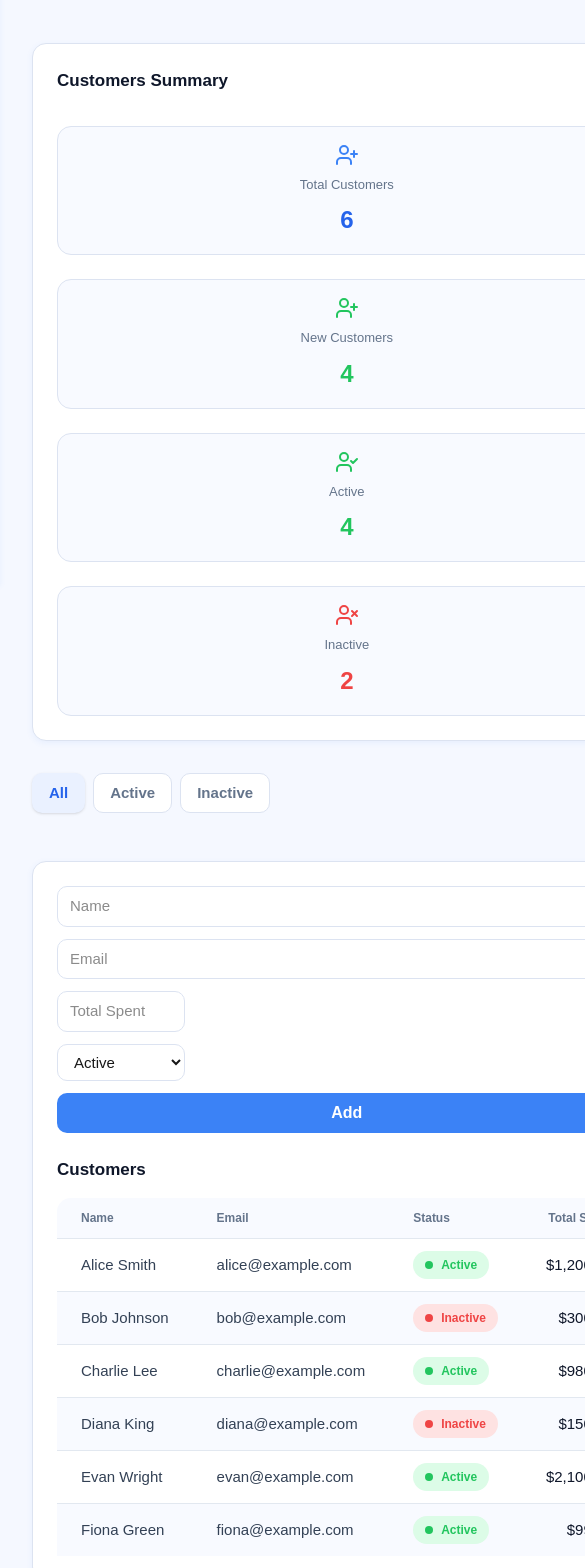
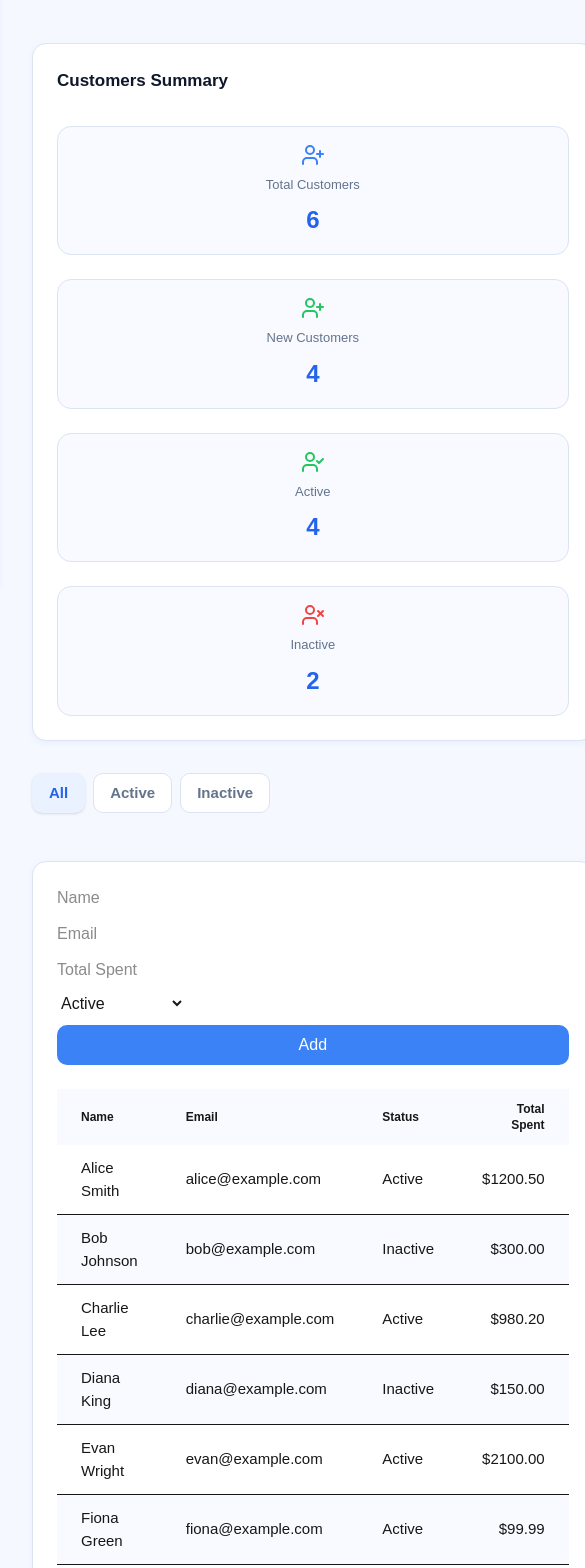
Before and after one commit to Yunex-x/dashboard, a Next.js app: page /customers in a window 390 px wide. Shown: the part 260-1828 px from the top of the page, 585 px wide, since content can reach past the window. Built offline with nearby package versions, Linux system fonts and the light colour scheme.

Commit message:
git add .env.local git commit -m "Add .env.local with API URL" git push

```diff
--- a/app/components/customers/CustomersSummary.tsx
+++ b/app/components/customers/CustomersSummary.tsx
@@ -1,50 +1,59 @@
+"use client";
+
+import { useEffect, useState } from "react";
 import { UserPlus, UserCheck, UserX } from "lucide-react";
+import { getCustomers, Customer } from "@/app/services/customers";
 
-// Mocked customers data
-const customers = [
-    { name: "Alice Smith", joined: "2026-01-10", active: true },
-    { name: "Bob Johnson", joined: "2026-01-15", active: false },
-    { name: "Charlie Lee", joined: "2026-01-20", active: true },
-    { name: "Diana King", joined: "2026-01-22", active: false },
-    { name: "Evan Wright", joined: "2026-01-25", active: true },
-    { name: "Fiona Green", joined: "2026-01-26", active: true },
-];
+export default function CustomersSummary() {
+  const [customers, setCustomers] = useState<Customer[]>([]);
+  const [loading, setLoading] = useState(true);
+
+  useEffect(() => {
+    getCustomers().then((data) => {
+      setCustomers(data);
+      setLoading(false);
+    });
+  }, []);
 
   const totalCustomers = customers.length;
   const newCustomers = customers.filter(c => c.joined >= "2026-01-20").length;
   const active = customers.filter(c => c.active).length;
   const inactive = customers.filter(c => !c.active).length;
 
-export default function CustomersSummary() {
+  if (loading) {
+    return <div className="p-6">Loading summary...</div>;
+  }
+
   return (
     <div className="bg-white border border-[#DCE3F1] rounded-[14px] shadow-[0_2px_6px_rgba(59,130,246,0.08)] p-6 flex flex-col gap-6">
-            <h2 className="text-[17px] font-semibold text-[#0F172A] mb-2">Customers Summary</h2>
+      <h2 className="text-[17px] font-semibold text-[#0F172A] mb-2">
+        Customers Summary
+      </h2>
+
       <div className="grid grid-cols-1 sm:grid-cols-2 lg:grid-cols-4 gap-6">
-                {/* Total Customers */}
-                <div className="flex flex-col items-center gap-2 p-4 bg-[#F8FAFF] border border-[#DCE3F1] rounded-[14px]">
-                    <UserPlus className="text-[#3B82F6]" size={24} />
-                    <span className="text-[#64748B] text-[13px]">Total Customers</span>
-                    <span className="text-[24px] font-bold text-[#2563EB]">{totalCustomers}</span>
-                </div>
-                {/* New Customers */}
-                <div className="flex flex-col items-center gap-2 p-4 bg-[#F8FAFF] border border-[#DCE3F1] rounded-[14px]">
-                    <UserPlus className="text-[#22C55E]" size={24} />
-                    <span className="text-[#64748B] text-[13px]">New Customers</span>
-                    <span className="text-[24px] font-bold text-[#22C55E]">{newCustomers}</span>
-                </div>
-                {/* Active */}
-                <div className="flex flex-col items-center gap-2 p-4 bg-[#F8FAFF] border border-[#DCE3F1] rounded-[14px]">
-                    <UserCheck className="text-[#22C55E]" size={24} />
-                    <span className="text-[#64748B] text-[13px]">Active</span>
-                    <span className="text-[24px] font-bold text-[#22C55E]">{active}</span>
-                </div>
-                {/* Inactive */}
-                <div className="flex flex-col items-center gap-2 p-4 bg-[#F8FAFF] border border-[#DCE3F1] rounded-[14px]">
-                    <UserX className="text-[#EF4444]" size={24} />
-                    <span className="text-[#64748B] text-[13px]">Inactive</span>
-                    <span className="text-[24px] font-bold text-[#EF4444]">{inactive}</span>
-                </div>
+        <SummaryCard label="Total Customers" value={totalCustomers} icon={<UserPlus className="text-[#3B82F6]" />} />
+        <SummaryCard label="New Customers" value={newCustomers} icon={<UserPlus className="text-[#22C55E]" />} />
+        <SummaryCard label="Active" value={active} icon={<UserCheck className="text-[#22C55E]" />} />
+        <SummaryCard label="Inactive" value={inactive} icon={<UserX className="text-[#EF4444]" />} />
       </div>
     </div>
   );
 }
+
+function SummaryCard({
+  label,
+  value,
+  icon,
+}: {
+  label: string;
+  value: number;
+  icon: React.ReactNode;
+}) {
+  return (
+    <div className="flex flex-col items-center gap-2 p-4 bg-[#F8FAFF] border border-[#DCE3F1] rounded-[14px]">
+      {icon}
+      <span className="text-[#64748B] text-[13px]">{label}</span>
+      <span className="text-[24px] font-bold text-[#2563EB]">{value}</span>
+    </div>
+  );
+}
--- a/app/components/customers/customers-table.tsx
+++ b/app/components/customers/customers-table.tsx
@@ -1,48 +1,50 @@
 "use client";
+
 import { useEffect, useState } from "react";
+import { getCustomers } from "@/app/services/customers";
+import { Customer } from "@/app/types/customer";
 
-// Demo customer data
-const initialCustomers = [
-  { name: "Alice Smith", email: "alice@example.com", active: true, totalSpent: 1200.5 },
-  { name: "Bob Johnson", email: "bob@example.com", active: false, totalSpent: 300.0 },
-  { name: "Charlie Lee", email: "charlie@example.com", active: true, totalSpent: 980.2 },
-  { name: "Diana King", email: "diana@example.com", active: false, totalSpent: 150.0 },
-  { name: "Evan Wright", email: "evan@example.com", active: true, totalSpent: 2100.0 },
-  { name: "Fiona Green", email: "fiona@example.com", active: true, totalSpent: 99.99 },
-];
-
-// Utility: email regex for simple validation
+// Utility
 function isValidEmail(email: string) {
   return /^\S+@\S+\.\S+$/.test(email);
 }
 
-export default function CustomersTable({ data }: { data?: typeof initialCustomers }) {
-  // Control (state)
-  const [customers, setCustomers] = useState(data || initialCustomers);
-  const [loading, setLoading] = useState(false);
+export default function CustomersTable() {
+  const [customers, setCustomers] = useState<Customer[]>([]);
+  const [loading, setLoading] = useState(true);
+  const [error, setError] = useState<string | null>(null);
 
-  // --- Form state (Control) ---
   const [form, setForm] = useState({
     name: "",
     email: "",
     active: true,
     totalSpent: "",
   });
+
   const [formError, setFormError] = useState("");
   const [formLoading, setFormLoading] = useState(false);
 
-  // Async (loading/error) for main table demo
+  // ✅ LOAD CUSTOMERS FROM SERVICE
   useEffect(() => {
     setLoading(true);
-    const timer = setTimeout(() => setLoading(false), 1200);
-    return () => clearTimeout(timer);
+    setError(null);
+
+    getCustomers()
+      .then((data) => {
+        setCustomers(data);
+      })
+      .catch(() => {
+        setError("Failed to load customers");
+      })
+      .finally(() => {
+        setLoading(false);
+      });
   }, []);
 
-  // Submit logic: Validate (UX), Payload (contract), Service (API/Async)
+  // ✅ ADD CUSTOMER (still mocked)
   const handleSubmit = async (e: React.FormEvent) => {
     e.preventDefault();
 
-    // Validate (UX)
     if (!form.name.trim()) {
       setFormError("Name is required");
       return;
@@ -55,23 +57,26 @@ export default function CustomersTable({ data }: { data?: typeof initialCustomer
       setFormError("Total spent must be a non-negative number");
       return;
     }
+
     setFormError("");
+    setFormLoading(true);
 
-    // Payload (contract)
-    const payload = {
-      name: form.name.trim(),
-      email: form.email.trim(),
+    try {
+      await new Promise((r) => setTimeout(r, 600)); // simulate API
+
+      setCustomers((prev) => [
+        {
+          name: form.name,
+          email: form.email,
           active: form.active,
           totalSpent: Number(form.totalSpent),
-    };
+          joined: new Date().toISOString().slice(0, 10),
+        },
+        ...prev,
+      ]);
 
-    // Service (API, simulated async)
-    setFormLoading(true);
-    try {
-      await new Promise(r => setTimeout(r, 800)); // simulate async API
-      setCustomers(prev => [{ ...payload }, ...prev]);
       setForm({ name: "", email: "", active: true, totalSpent: "" });
-    } catch (err) {
+    } catch {
       setFormError("Failed to add customer");
     } finally {
       setFormLoading(false);
@@ -80,110 +85,95 @@ export default function CustomersTable({ data }: { data?: typeof initialCustomer
 
   return (
     <div className="bg-white border border-[#DCE3F1] rounded-[14px] p-6 shadow-[0_2px_6px_rgba(59,130,246,0.08)] w-full overflow-auto">
-      {/* Form to add customer */}
-      <form className="flex flex-col md:flex-row gap-3 mb-6" onSubmit={handleSubmit} autoComplete="off">
+      {/* FORM */}
+      <form
+        className="flex flex-col md:flex-row gap-3 mb-6"
+        onSubmit={handleSubmit}
+      >
         <input
-          className="px-3 py-2 border border-[#DCE3F1] rounded-[10px] text-[15px] flex-1 focus:outline-none focus:ring-2 focus:ring-[#3B82F6]"
+          className="input"
           placeholder="Name"
           value={form.name}
-          onChange={e => setForm(f => ({ ...f, name: e.target.value }))}
+          onChange={(e) => setForm((f) => ({ ...f, name: e.target.value }))}
           disabled={formLoading}
         />
         <input
-          className="px-3 py-2 border border-[#DCE3F1] rounded-[10px] text-[15px] flex-1 focus:outline-none focus:ring-2 focus:ring-[#3B82F6]"
+          className="input"
           placeholder="Email"
           value={form.email}
-          onChange={e => setForm(f => ({ ...f, email: e.target.value }))}
+          onChange={(e) => setForm((f) => ({ ...f, email: e.target.value }))}
           disabled={formLoading}
         />
         <input
-          className="px-3 py-2 border border-[#DCE3F1] rounded-[10px] text-[15px] w-32 focus:outline-none focus:ring-2 focus:ring-[#3B82F6]"
+          className="input w-32"
+          type="number"
           placeholder="Total Spent"
-          type="number"
-          min={0}
           value={form.totalSpent}
-          onChange={e => setForm(f => ({ ...f, totalSpent: e.target.value }))}
+          onChange={(e) =>
+            setForm((f) => ({ ...f, totalSpent: e.target.value }))
+          }
           disabled={formLoading}
         />
         <select
-          className="px-3 py-2 border border-[#DCE3F1] rounded-[10px] text-[15px] w-32 focus:outline-none focus:ring-2 focus:ring-[#3B82F6] bg-white"
+          className="input w-32 bg-white"
           value={form.active ? "active" : "inactive"}
-          onChange={e => setForm(f => ({ ...f, active: e.target.value === "active" }))}
+          onChange={(e) =>
+            setForm((f) => ({ ...f, active: e.target.value === "active" }))
+          }
           disabled={formLoading}
         >
           <option value="active">Active</option>
           <option value="inactive">Inactive</option>
         </select>
         <button
-          type="submit"
-          className="bg-[#3B82F6] hover:bg-[#2563EB] text-white font-semibold px-5 py-2 rounded-[10px] transition disabled:bg-[#93C5FD] disabled:cursor-not-allowed"
+          className="bg-[#3B82F6] text-white px-5 py-2 rounded-[10px]"
           disabled={formLoading}
         >
           {formLoading ? "Adding..." : "Add"}
         </button>
       </form>
-      {/* Error validation for UX */}
+
+      {/* FORM ERROR */}
       {formError && (
-        <div className="text-[#EF4444] mb-2 text-sm font-medium">{formError}</div>
+        <p className="text-[#EF4444] mb-2 text-sm">{formError}</p>
       )}
 
-      <h3 className="text-[17px] font-semibold text-[#0F172A] mb-4">Customers</h3>
+      {/* SERVICE ERROR */}
+      {error && (
+        <p className="text-[#EF4444] mb-2 text-sm">{error}</p>
+      )}
+
+      {/* TABLE */}
+      {loading ? (
+        <p>Loading customers...</p>
+      ) : customers.length === 0 ? (
+        <p>No customers found.</p>
+      ) : (
         <table className="min-w-full text-left text-[15px]">
           <thead>
-          <tr className="bg-[#F8FAFF] text-[#64748B] text-xs border-b border-[#E2E8F0]">
-            <th className="py-3 px-6 font-semibold first:rounded-tl-[14px] last:rounded-tr-[14px]">Name</th>
-            <th className="py-3 px-6 font-semibold">Email</th>
-            <th className="py-3 px-6 font-semibold">Status</th>
-            <th className="py-3 px-6 font-semibold text-right">Total Spent</th>
+            <tr className="bg-[#F8FAFF] text-xs">
+              <th className="py-3 px-6">Name</th>
+              <th className="py-3 px-6">Email</th>
+              <th className="py-3 px-6">Status</th>
+              <th className="py-3 px-6 text-right">Total Spent</th>
             </tr>
           </thead>
           <tbody>
-          {loading ? (
-            Array.from({ length: 5 }).map((_, i) => (
-              <tr key={i} className="animate-pulse even:bg-[#F8FAFF] border-b border-[#E2E8F0] last:border-0">
-                {Array.from({ length: 4 }).map((_, j) => (
-                  <td key={j} className="py-4 px-6">
-                    <div className="h-4 rounded bg-[#DCE3F1] w-3/5" />
+            {customers.map((c, i) => (
+              <tr key={i} className="even:bg-[#F8FAFF] border-b">
+                <td className="py-3 px-6">{c.name}</td>
+                <td className="py-3 px-6">{c.email}</td>
+                <td className="py-3 px-6">
+                  {c.active ? "Active" : "Inactive"}
                 </td>
+                <td className="py-3 px-6 text-right">
+                  ${c.totalSpent.toFixed(2)}
+                </td>
+              </tr>
             ))}
-              </tr>
-            ))
-          ) : customers.length === 0 ? (
-            <tr>
-              <td colSpan={4} className="py-8 text-center text-[#64748B] text-[15px]">No customers found.</td>
-            </tr>
-          ) : (
-            customers.map((c, i) => (
-              <tr
-                key={i}
-                className={`
-                  even:bg-[#F8FAFF] border-b border-[#E2E8F0] last:border-0
-                  hover:bg-[#EAF1FF] transition-colors
-                `}
-              >
-                <td className="py-3 px-6 font-medium text-[#334155] whitespace-nowrap">{c.name}</td>
-                <td className="py-3 px-6 text-[#334155] whitespace-nowrap">{c.email}</td>
-                <td className="py-3 px-6">
-                  <span
-                    className={`inline-flex items-center gap-2 text-xs font-semibold px-3 py-1.5 rounded-[999px]
-                      ${c.active
-                        ? "bg-[#DCFCE7] text-[#22C55E]"
-                        : "bg-[#FEE2E2] text-[#EF4444]"
-                      }`
-                    }
-                  >
-                    <span
-                      className={`w-2 h-2 rounded-full inline-block ${c.active ? "bg-[#22C55E]" : "bg-[#EF4444]"}`}
-                    ></span>
-                    {c.active ? "Active" : "Inactive"}
-                  </span>
-                </td>
-                <td className="py-3 px-6 text-right text-[#0F172A] font-mono">${c.totalSpent.toLocaleString(undefined, { minimumFractionDigits: 2 })}</td>
-              </tr>
-            ))
-          )}
           </tbody>
         </table>
+      )}
     </div>
   );
 }
```
Also changed, not shown: app/services/customers.ts (+1 -7 lines), app/types/customer.ts (+7 -0 lines). Lines whose indentation alone changed are shown as unchanged.
